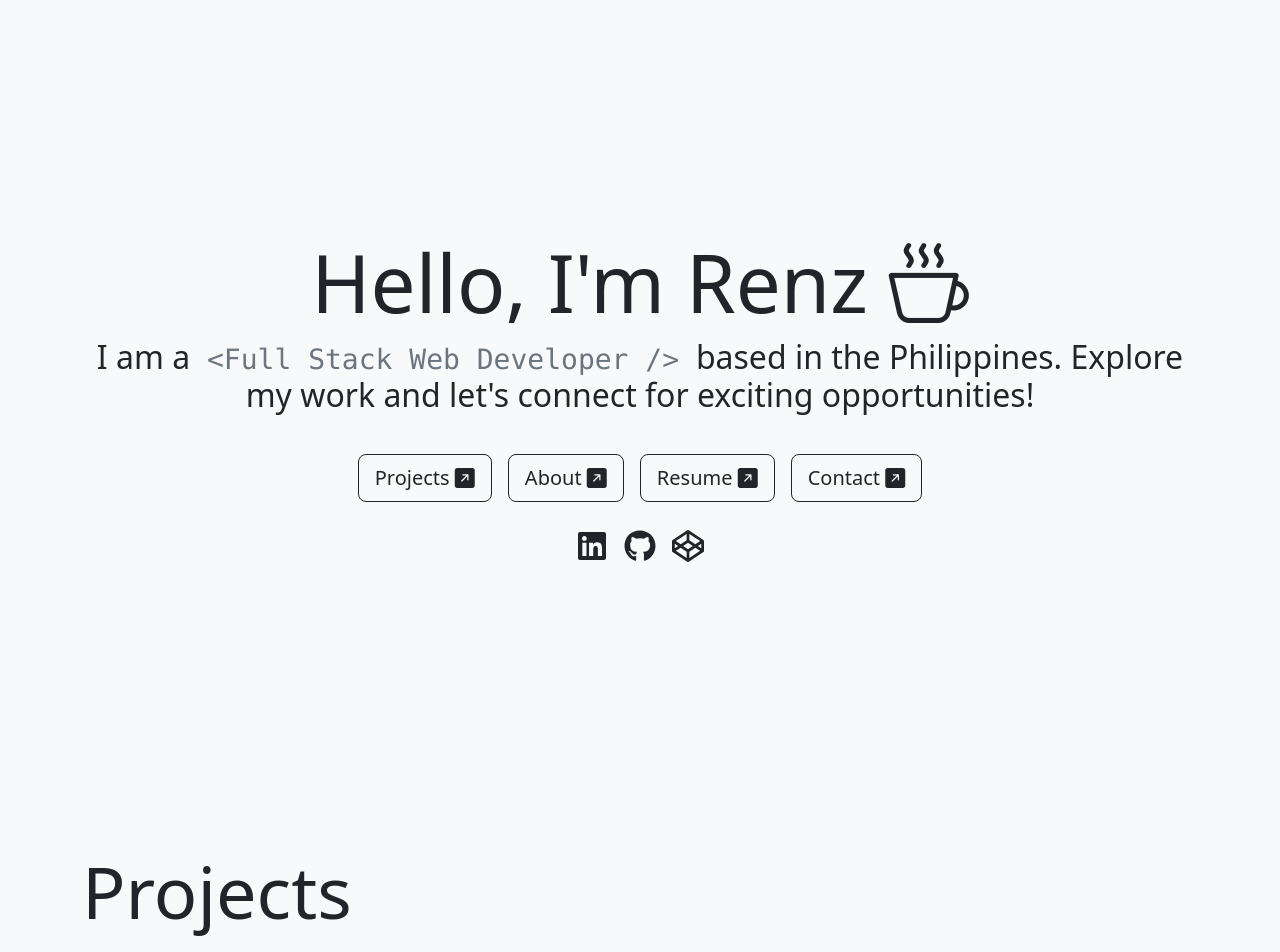
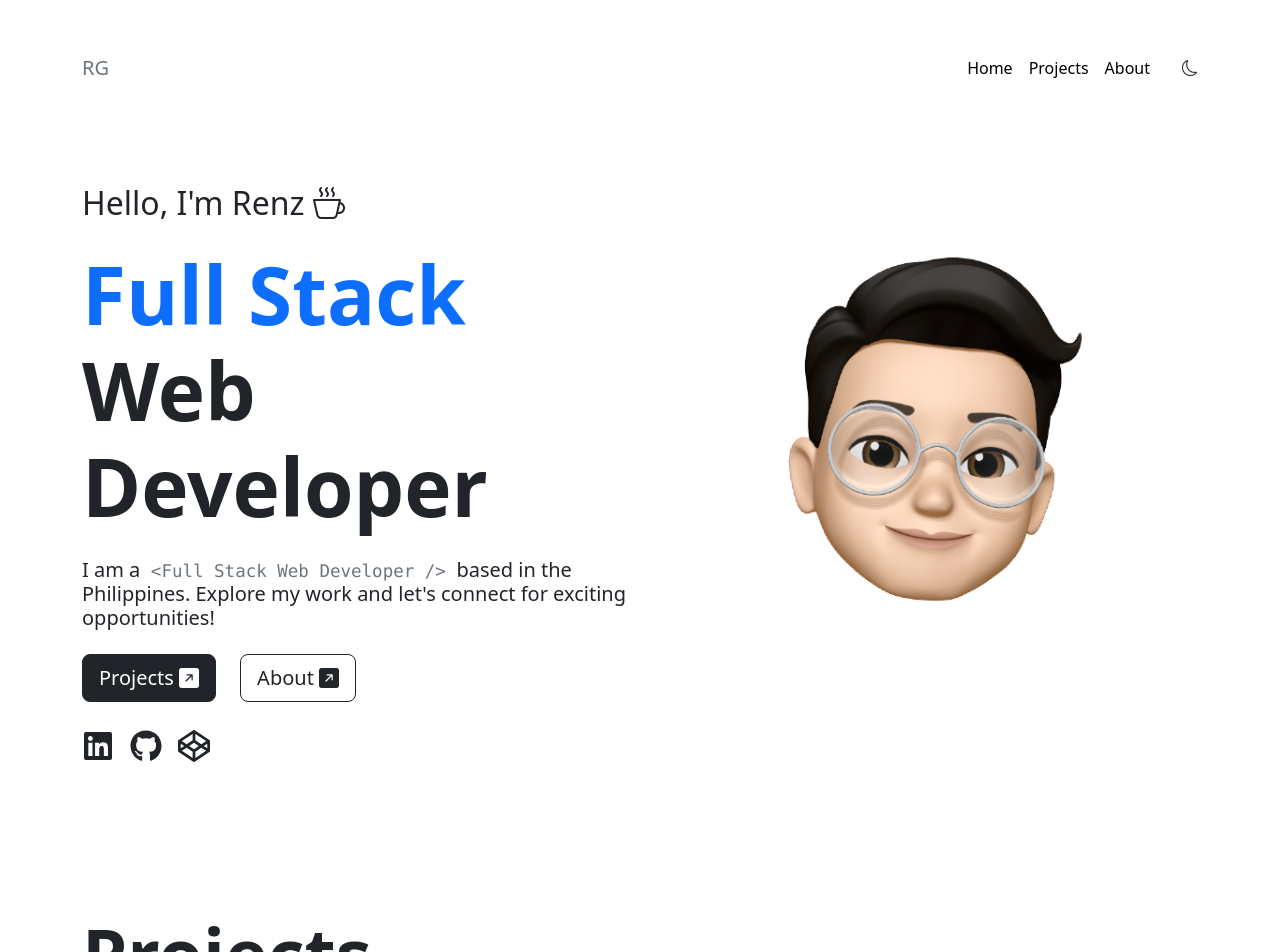
Before and after one commit to renzglrs/portfolio-react, a React (Create React App) app: page / in a window 1280 px wide. Shown: the top 952 px of the page. Built offline with nearby package versions, Linux system fonts and the light colour scheme.

Commit message:
Refactor design structure

```diff
--- a/src/App.css
+++ b/src/App.css
@@ -1,15 +1,34 @@
+@import url('https://fonts.googleapis.com/css2?family=Poppins:wght@200;300;400;600;800;900&display=swap');
+
+
+
+/*=============== GLOBAL ===============*/
+* {
+  margin: 0;
+  padding: 0;
+  box-sizing: border-box;
+}
+
+body {
+  font-family: 'Poppins', sans-serif;
+}
+
+
+/*=============== HERO ===============*/
+.hero_image {
+  width: 450px;
+  height: auto;
+}
 
 /*=============== PROJECTS ===============*/
 
 .btn-link:hover {
-  opacity: 0.75;
-}
-
-/* .project_card {
+  opacity: 0.75;.project_card {
   position: relative;
   border-radius: 1rem;
   overflow: hidden;
-} */
+}
+}
 
 .project_card img {
   width: 100%;
--- a/src/App.js
+++ b/src/App.js
@@ -25,7 +25,7 @@ function App() {
 
   return (
     <>
-      <div className="bg-light">
+      <div className="bg-white">
         <RouterProvider router={router} />
       </div>
     </>
--- a/src/components/Banner.js
+++ /dev/null
@@ -1,19 +0,0 @@
-
-const Banner = () => {
-  return (
-    <>
-        <div className="banner">
-            {/* <img src={require("../img/peep-46.png")} alt="" className="img-fluid" /> */}
-
-            <h1 className="display-1 fw-medium">Hello, I'm Renz <i class="bi bi-cup-hot"></i></h1>
-            <h2 class="fw-normal">
-                I am a
-                <code class="d-inline text-secondary fw-medium"> &lt;Full Stack Web Developer /&gt; </code>
-                based in the Philippines. Explore my work and let's connect for exciting opportunities!
-            </h2>
-        </div>
-    </>
-  )
-}
-
-export default Banner
--- /dev/null
+++ b/src/components/BannerButton.js
@@ -0,0 +1,16 @@
+import { Link } from "react-router-dom";
+
+const BannerButton = () => {
+  return(
+    <>
+      <div className="button-group d-md-flex flex-md-row flex-column gap-3">
+        <a href="#projects_section" type="button" class="btn btn-lg btn-dark me-2">Projects <i class="bi bi-arrow-up-right-square-fill"></i></a>
+        <Link to="/about" type="button" class="btn btn-lg btn-outline-dark me-2">About <i class="bi bi-arrow-up-right-square-fill"></i></Link>
+        {/* <Link to="/resume" type="button" class="btn btn-lg btn-outline-dark">Resume <i class="bi bi-arrow-up-right-square-fill"></i></Link>
+        <Link to="/contact" type="button" class="btn btn-lg btn-outline-dark">Contact <i class="bi bi-arrow-up-right-square-fill"></i></Link> */}
+      </div>
+    </>
+  )
+}
+
+export default BannerButton;
--- /dev/null
+++ b/src/components/Hero.js
@@ -0,0 +1,31 @@
+import { Row, Col } from "react-bootstrap";
+import BannerButton from "./BannerButton";
+import SocialLinks from "./SocialLinks";
+const Hero = () => {
+  return (
+    <>
+        <Row className="hero">
+          <Col md={6} className="my-5">
+            <div className="header-box h-100 d-flex flex-column justify-content-center gap-3 text-start ">
+              <h2 className="fw-light">Hello, I'm Renz <i class="bi bi-cup-hot"></i></h2>
+              <h1 className="display-1 fw-bold"><span className="text-primary">Full Stack</span> Web Developer</h1>
+              <h5 class="fw-normal">
+                  I am a
+                  <code class="d-inline text-secondary fw-medium"> &lt;Full Stack Web Developer /&gt; </code>
+                  based in the Philippines. Explore my work and let's connect for exciting opportunities!
+              </h5>
+              <BannerButton />
+              <SocialLinks />
+            </div>
+          </Col>
+
+          <Col md={6} className="img-box d-flex flex-column justify-content-center align-items-center">
+              <img src={require("../img/me.png")} alt="profile" className="hero_image img-fluid" />
+          </Col>
+
+        </Row>
+    </>
+  )
+}
+
+export default Hero;
--- a/src/components/Navbar.js
+++ b/src/components/Navbar.js
@@ -1,14 +1,23 @@
-import { Link } from "react-router-dom";
+import { Row, Col } from "react-bootstrap";
 
 const Navbar = () => {
-  return(
+  return (
     <>
-      <div className="button-group d-flex flex-md-row flex-column gap-3">
-        <a href="#projects_section" type="button" class="btn btn-lg btn-outline-dark">Projects <i class="bi bi-arrow-up-right-square-fill"></i></a>
-        <Link to="/about" type="button" class="btn btn-lg btn-outline-dark">About <i class="bi bi-arrow-up-right-square-fill"></i></Link>
-        <Link to="/resume" type="button" class="btn btn-lg btn-outline-dark">Resume <i class="bi bi-arrow-up-right-square-fill"></i></Link>
-        <Link to="/contact" type="button" class="btn btn-lg btn-outline-dark">Contact <i class="bi bi-arrow-up-right-square-fill"></i></Link>
-      </div>
+      <Row>
+        <Col>
+          <div class="d-flex flex-column flex-md-row align-items-center justify-content-between py-5">
+              <a href="./" class="d-flex align-items-center link-body-emphasis text-decoration-none">
+                <span class="fs-5 text-secondary">RG</span>
+              </a>
+              <nav class="d-inline-flex align-items-center mt-2 mt-md-0 ms-md-auto">
+                <a class="me-3 py-2 link-body-emphasis text-decoration-none"href="#home">Home</a>
+                <a class="me-3 py-2 link-body-emphasis text-decoration-none" href="#projects">Projects</a>
+                <a class="me-3 py-2 link-body-emphasis text-decoration-none"href="#about">About</a>
+              </nav>
+              <a href="./test.html" class="ms-3 text-decoration-none text-dark"><i class="bi bi-moon"></i></a>
+          </div>
+        </Col>
+      </Row>
     </>
   )
 }
--- a/src/components/ProjectCard.js
+++ b/src/components/ProjectCard.js
@@ -1,25 +1,23 @@
-import React, { useEffect } from 'react'
-import { Container } from 'react-bootstrap';
+// import { Container } from 'react-bootstrap';
 
 const ProjectCard = ({project}) => {
 
     const image = require("../img/" + project.image);
-    const badges = project.technology.map(tech=> {
-        return <span class="badge bg-secondary p-2 me-1">{tech}</span>
-    })
+    // const badges = project.technology.map(tech=> {
+    //     return <div class="badge bg-secondary text-light rounded-2 p-2 me-1">{tech}</div>
+    // })
 
     return (
     <>
         <article class="project_card h-100">
-        <Container className="d-flex flex-column gap-3">
-            <img src={image} class="img-fluid rounded-3"/>
-            <div>
-                {badges}
+            <div className="d-flex flex-column gap-3">
+                <img src={image} class="img-fluid rounded-3" alt="projects"/>
+                {/* <div className='d-flex'>
+                    {badges}
+                </div>
+                <h3>{project.title}</h3>
+                <p>Lorem ipsum dolor sit, amet consectetur adipisicing elit. Delectus sit sequi laboriosam a nam culpa officia, laborum minima, praesentium corporis ipsa pariatur temporibus incidunt reiciendis placeat accusamus inventore ad nostrum.</p> */}
             </div>
-            <h3>{project.title}</h3>
-            <p>Lorem ipsum dolor sit, amet consectetur adipisicing elit. Delectus sit sequi laboriosam a nam culpa officia, laborum minima, praesentium corporis ipsa pariatur temporibus incidunt reiciendis placeat accusamus inventore ad nostrum.</p>
-        </Container>
-
         </article>
     </>
     )
--- a/src/components/ProjectList.js
+++ b/src/components/ProjectList.js
@@ -10,7 +10,7 @@ const ProjectList = () => {
                 {
                     projectsData.map(project => {
                         return (
-                            <Col lg={6} className="mb-5">
+                            <Col lg={6} className="mb-4">
                                 <ProjectCard project={project} />
                             </Col>
                         )
--- a/src/pages/HomePage.js
+++ b/src/pages/HomePage.js
@@ -1,30 +1,35 @@
 import { Container } from "react-bootstrap";
 import Navbar from "../components/Navbar";
-import SocialLinks from "../components/SocialLinks";
-import Banner from "../components/Banner";
+import Hero from "../components/Hero";
 import ProjectList from "../components/ProjectList";
 
 const HomePage = () => {
   return (
     <>
+
+      <header id="navbar_section">
+        <div data-aos="fade-up" data-aos-duration="1500">
+          <Container>
+              <Navbar />
+          </Container>
+        </div>
+      </header>
+
+
       <section id="hero_section">
         <div data-aos="fade-up" data-aos-duration="1500">
-          <Container className="d-flex flex-column gap-3 justify-content-center align-items-center vh-100 text-center">
-              <div className="mb-3">
-                  <Banner />
-              </div>
-              <Navbar />
-              <SocialLinks />
+          <Container>
+              <Hero />
           </Container>
         </div>
       </section>
 
 
       <section id="projects_section">
-        <div data-aos="fade-up" data-aos-duration="1500" className="h-100 pt-5">
+        <div data-aos="fade-up" data-aos-duration="1500" className="h-100 py-5 my-5">
           <Container >
-              <div >
-                <h2 className="display-2 mb-5">Projects</h2>
+              <div>
+                <h2 className="display-2 mb-5 fw-bold">Projects <span className="text-primary">.</span></h2>
                 <ProjectList />
               </div>
           </Container>
--- a/src/pages/ProjectPage.js
+++ b/src/pages/ProjectPage.js
@@ -10,7 +10,7 @@ const ProjectPage = () => {
             <div className="mb-5">
               <Link to="/" className="btn-link mb-5 text-decoration-none text-dark fs-3"><i class="bi bi-arrow-left"></i> Back</Link>
             </div>
-            <h1 className="mb-5">Projects</h1>
+            <h1 className="mb-5 fw-bold">Projects</h1>
             <ProjectList />
           </div>
       </Container>
```
Also changed, not shown: src/img/me.png (added), src/img/me3.png (added).
